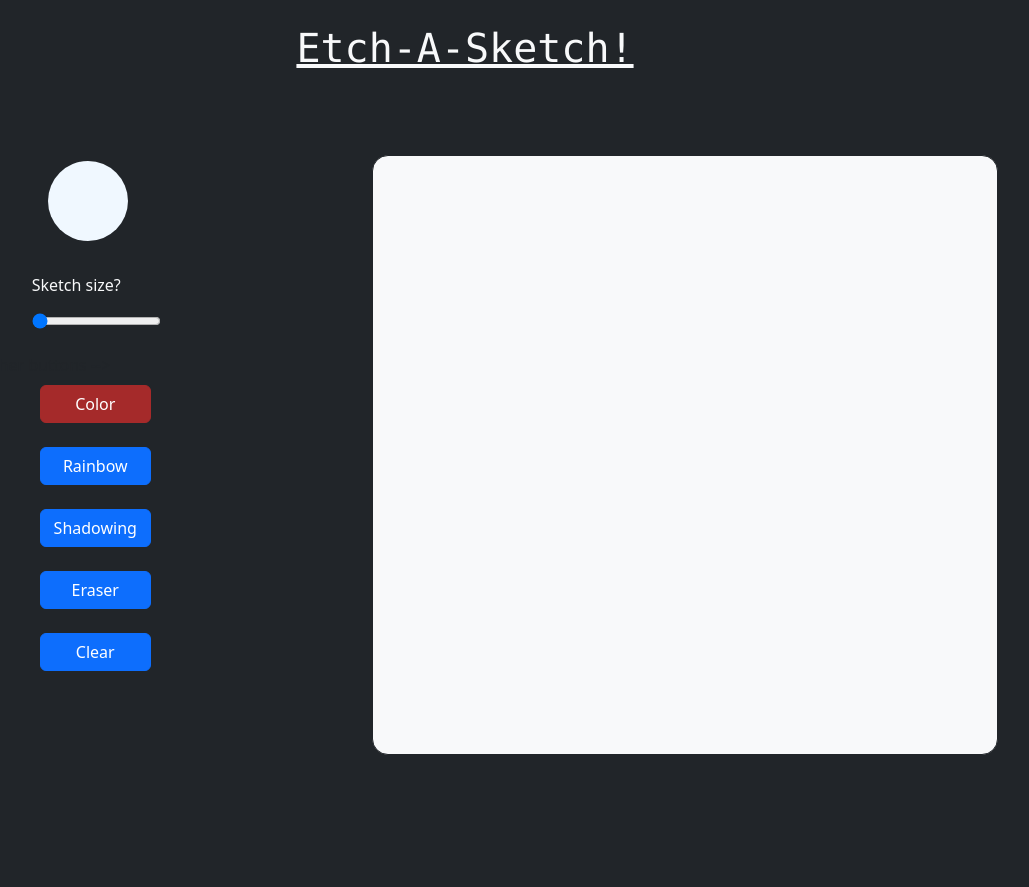
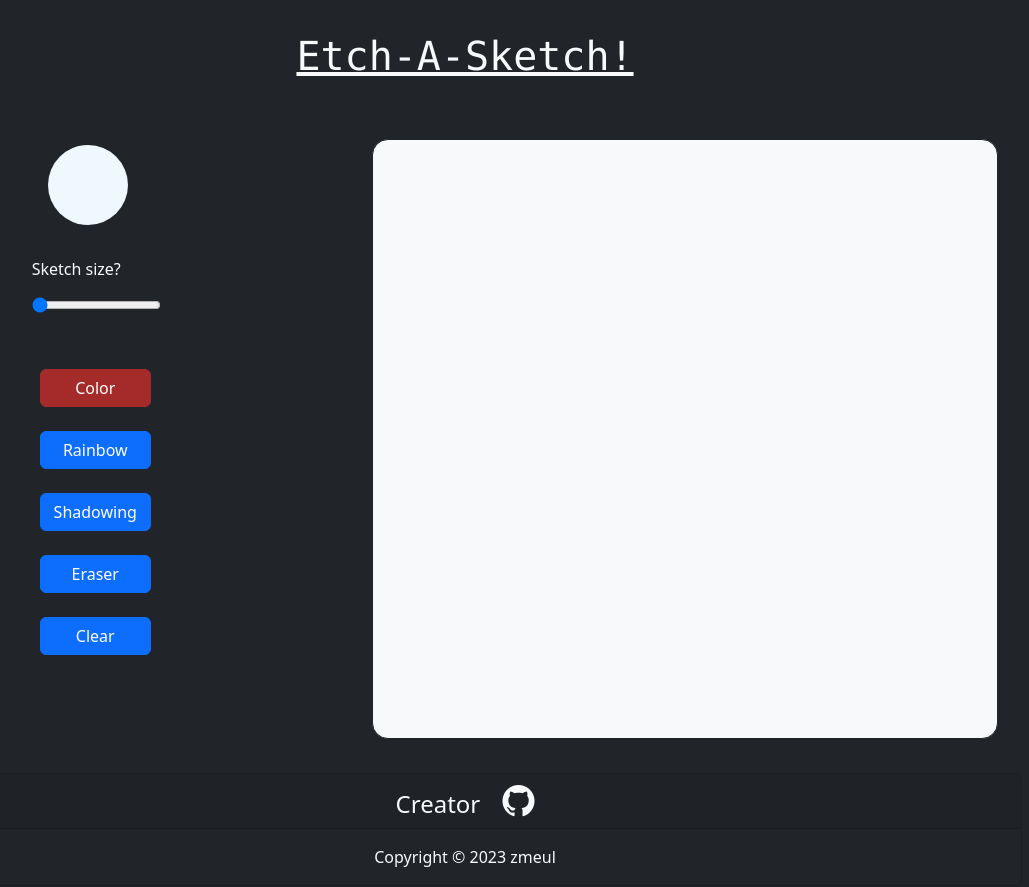
Before and after one commit to s-Radu/Odin-Project-Etch-A-Sketch, a plain HTML site: page index.html in a window 1280 px wide. Shown: the whole page, without its empty margins (175-1204 px from the left). Before the commit the page ends 800 px from the top, so only its background shows below. Drawn offline with nearby package versions, Linux system fonts and the light colour scheme.

Commit message:
footer added and animation for the footer

```diff
--- a/assets/style.css
+++ b/assets/style.css
@@ -1,3 +1,7 @@
+body {
+  overflow: hidden;
+}
+
 .colour {
   position: absolute;
   right: 0;
@@ -37,3 +41,22 @@
   scale: 1.05;
   box-shadow: 0 0 10px rgb(255, 255, 255);
 }
+.bi-github {
+  font-size: 2rem;
+}
+.bi-github:hover {
+  animation: puff-in 1s cubic-bezier(0.47, 0, 0.745, 0.715) both;
+}
+
+@keyframes puff-in {
+  0% {
+    transform: scale(2);
+    filter: blur(4px);
+    opacity: 0;
+  }
+  100% {
+    transform: scale(1);
+    filter: blur(0px);
+    opacity: 1;
+  }
+}
--- a/index.html
+++ b/index.html
@@ -11,6 +11,8 @@
     <script src="https://cdn.jsdelivr.net/npm/bootstrap@5.2.3/dist/js/bootstrap.bundle.min.js"
         integrity="sha384-kenU1KFdBIe4zVF0s0G1M5b4hcpxyD9F7jL+jjXkk+Q2h455rYXK/7HAuoJl+0I4" crossorigin="anonymous"
         defer></script>
+    <!--* Bootstrap icons -->
+    <link rel="stylesheet" href="https://cdn.jsdelivr.net/npm/bootstrap-icons@1.3.0/font/bootstrap-icons.css">
     <link rel="shortcut icon" href="./assets/sketch.png" type="image/x-icon">
 
     <!--* Stylesheet and Js file -->
@@ -20,9 +22,12 @@
 </head>
 
 <body class="bg-dark">
-    <h1 class="font-monospace text-center m-4 text-decoration-underline text-light">Etch-A-Sketch!</h1>
-    <div class="container border border-dark">
-        <div class="row mt-5 mx-auto">
+    <!--> Title -->
+    <h1 class="font-monospace text-center m-2 text-decoration-underline text-light">Etch-A-Sketch!</h1>
+
+    <!--> Main content -->
+    <main class="container border border-dark">
+        <div class="row mt-3 mx-auto">
             <div class="col-3 ms-5">
 
                 <div class="d-grid gap-2 col-6 mx-auto">
@@ -55,7 +60,16 @@
                 <div class="grid border border-dark p-1 border-1rem bg-light col-12 " id="grid"></div>
             </div>
         </div>
-    </div>
+        </div>
+
+        <!--> Footer  -->
+        <footer class="card bg-dark text-center ">
+            <div class="card-header text-light h4">Creator <a href="https://github.com/s-Radu" id="github"><i
+                        class="bi bi-github text-light ms-3" id="github"></i></a></div>
+            <div class="card-body">
+                <p class="card-text  text-light">Copyright &copy 2023 zmeul </p>
+            </div>
+        </footer>
 </body>
 
 </html>
```
